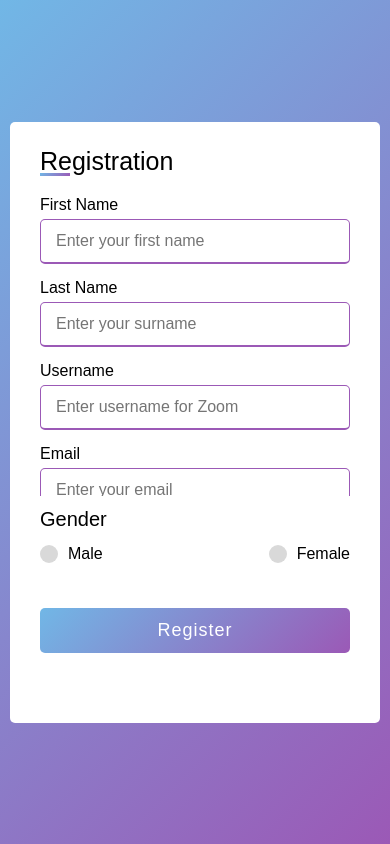
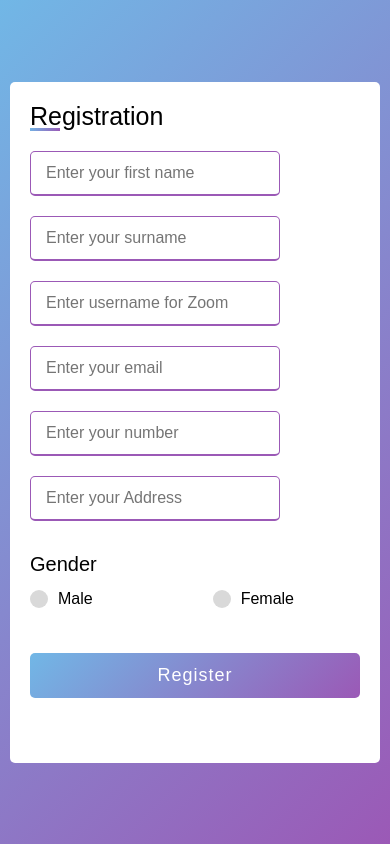
Before and after one commit to Balika246/QuasarX-Registration-Form, a plain HTML site: page index.html in a window 390 px wide. Drawn offline with Linux system fonts and the light colour scheme.

Commit message:
Update style.css

```diff
--- a/style.css
+++ b/style.css
@@ -56,12 +56,12 @@
         margin-bottom: 5px;
     }
 
-    .user-details .input-box input{
+    .user-details .input-box input {
     height: 45px;
     width: 100%;
     outline: none;
     border-radius: 5px;
-        border: 1px solid #ccc;
+    border: 1px solid #fff; /* Set default border color to white */
     padding-left: 15px;
     font-size: 16px;
     border-bottom-width: 2px;
@@ -69,9 +69,10 @@
     }
 
     .user-details .input-box input:focus,
-    .user-details .input-box input:valid{
+    .user-details .input-box input:valid {
     border-color: #9b59b6;
     }
+
 
     form .gender-details .gender-title {
         font-size: 20px;
@@ -132,30 +133,7 @@
         background: linear-gradient(-135deg, #71b7e6, #9b59b6);
     }
 
-    @media (max-width: 584px) {
-        .container{
-            max-width: 100%;
-    }
 
-    form .user-details .input-box{
-        margin-bottom: 15px;
-        width: 100%;
-        z-index: 2;
-    }
-
-    form .gender-details .category{
-        width: 100%;
-    }
-
-    .container form .user-details{
-        max-height: 300px;
-        overflow-y: scroll;
-    }
-
-    .user-details::-webkit-scrollbar{
-        width: 0;
-    }
-    }
 
     .center {
         position: absolute;
@@ -168,24 +146,34 @@
 
     .popup {
     width: 400px; /* Adjust the width as needed */
-        height: 300px; /* Adjust the height as needed */
     padding: 30px 20px;
     background: #f5f5f5;
     border-radius: 10px;
     z-index: 2;
     text-align: center;
     opacity: 0;
+    display: none;
     top: 50%;
     left: 50%;
     transform: translate(-50%, -50%) scale(0.5);
     transition: opacity 300ms ease-in-out, transform 300ms cubic-bezier(0.18, 0.89, 0.43, 1.19);
     }
 
-
     .popup.active {
     opacity: 1;
     transform: translate(-50%, -50%) scale(1);
     transition: transform 300ms cubic-bezier(0.18,0.89,0.43,1.19);
+    }
+
+    .popup .content {
+    position: relative;
+    top: 10px;
+    opacity: 0;
+    }
+
+    .popup.active .content {
+    top: 0px;
+    opacity: 1;
     }
 
     .popup .icon {
@@ -237,6 +225,7 @@
     color: #111;
     background: #f5f5f5;
     }
+
     .popup > div {
         position: relative;
         top: 10px;
@@ -263,3 +252,42 @@
     .popup.active .dismiss-btn {
         transition: all 300ms ease-in-out 400ms;
     }
+
+    .input-box .error {
+    color: #ff3860;
+    font-size: 15px;
+    height: 10px;
+    }
+
+
+
+    /*---responsiveDesign-----*/
+
+    @media (max-width: 530px) {
+        .user-details{
+            display: flex;
+            flex-direction: column;
+            flex-wrap: wrap;
+        }
+        form .user-details .input-box{
+            width: 250px;
+            margin-bottom: 10px;
+        }
+
+        .container{
+            padding: 20px;
+        }
+
+        .user-details .input-box .details{
+            display: none;
+        }
+
+        .user-details .btn{
+            width: 250px;
+        }
+        .popup{
+            width: 250px;
+            font-size: 11px;
+        }
+
+    }
```
Lines whose indentation alone changed are shown as unchanged.
